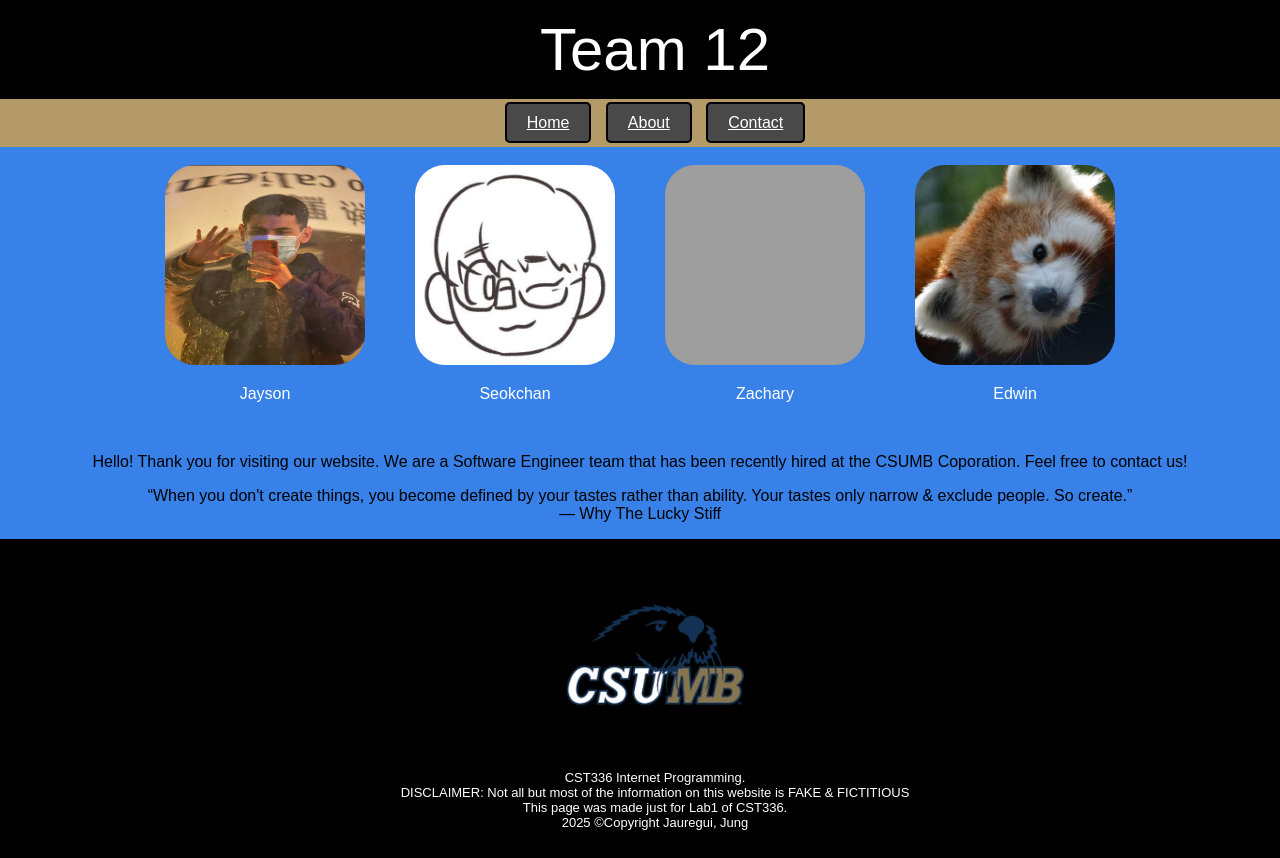
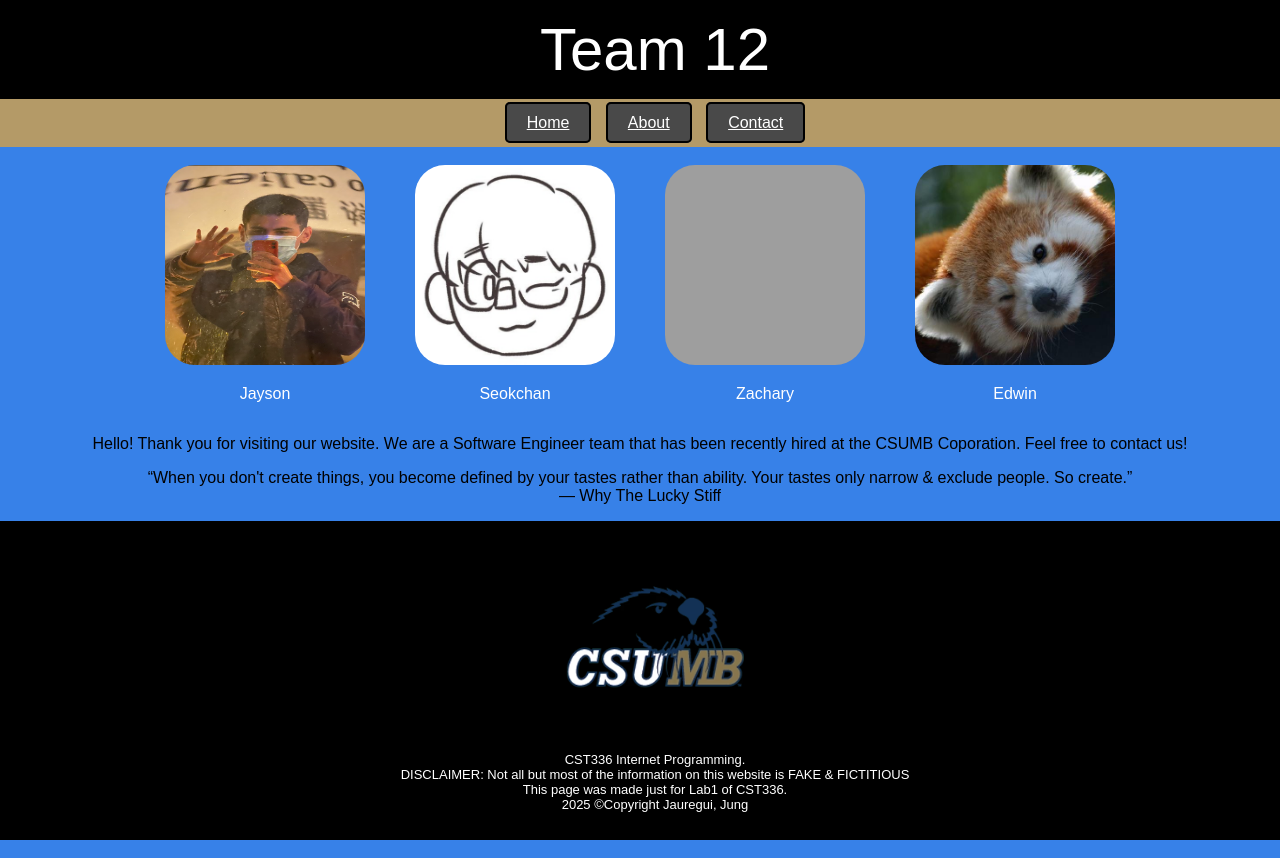
Before and after one commit to JayJauregui/JayJauregui.github.io, a plain HTML site: page lab1/Participation-W1.html in a window 1280 px wide. Shown: the top 858 px of the page. Drawn offline with Linux system fonts and the light colour scheme; grey boxes are pictures that could not be loaded; a web font is replaced by a local one.

Commit message:
error fixing

```diff
--- a/lab1/Participation-W1.html
+++ b/lab1/Participation-W1.html
@@ -40,11 +40,10 @@
             <div>
                 <img src="img/edwin.jpg" alt="Edwin">
                 <p>Edwin</p>
+                </div>
             </div class="flex-container">
-            </div>
-            <br>
         </section>
-        <article1>
+        <article>
             <p>
                 Hello! Thank you for visiting our website.
                 We are a Software Engineer team that has been recently hired at the CSUMB Coporation.
@@ -54,7 +53,7 @@
                 “When you don't create things, you become defined by your tastes rather than ability. Your tastes only narrow & exclude people. So create.”<br>
                 ― Why The Lucky Stiff<br>
             </p>
-        </article1>
+        </article>
 
         <footer>
             <img src="img/Otter.png" alt="School Logo">
--- a/lab1/css/w1.css
+++ b/lab1/css/w1.css
@@ -32,7 +32,7 @@ body{
     margin:0;
 }
 
-article1{
+article{
     text-align: center;
 }
 img{
```
